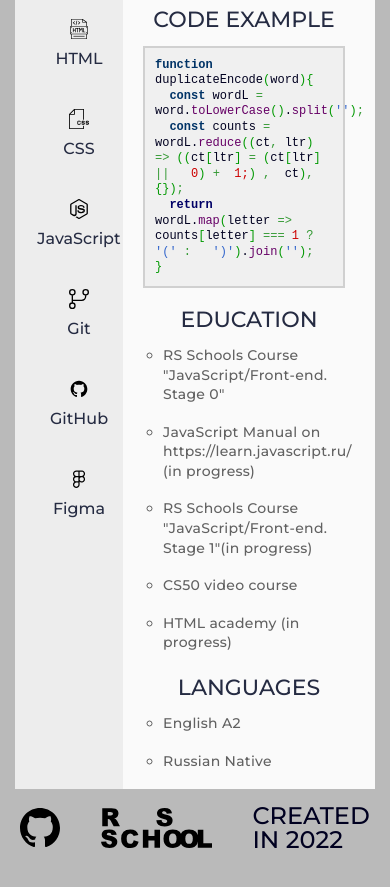
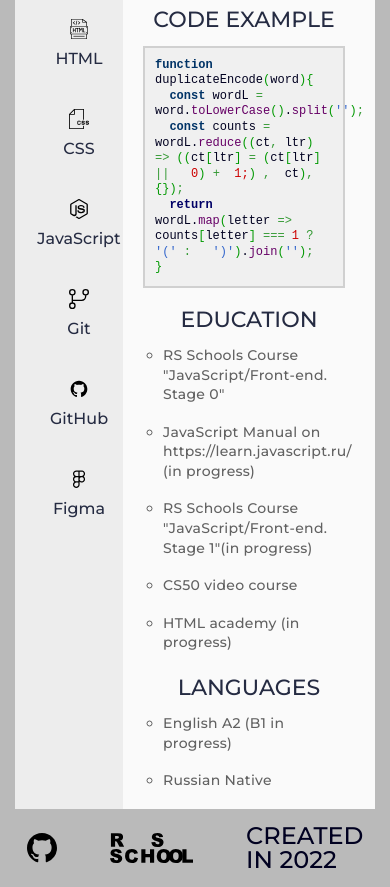
Before and after one commit to alex5667/rsschool-cv, a website: page index.html in a window 390 px wide. Shown: the part 674-1561 px from the top of the page. Drawn offline with Linux system fonts and the light colour scheme.

Commit message:
refactor: shange footer

```diff
--- a/css/style.css
+++ b/css/style.css
@@ -480,3 +480,8 @@ h1{
         height: 40px;
     }
 }
+@media (max-width: 507px) {
+	.footer__img {
+        height: 30px;
+    }
+}
--- a/index.html
+++ b/index.html
@@ -159,7 +159,7 @@
                                 Languages
                             </h2>
                             <ul class="courses__list">
-                                <li>English A2</li>
+                                <li>English A2 (B1 in progress)</li>
                                 <li>Russian Native</li>
                             </ul>
                         </section>
```
